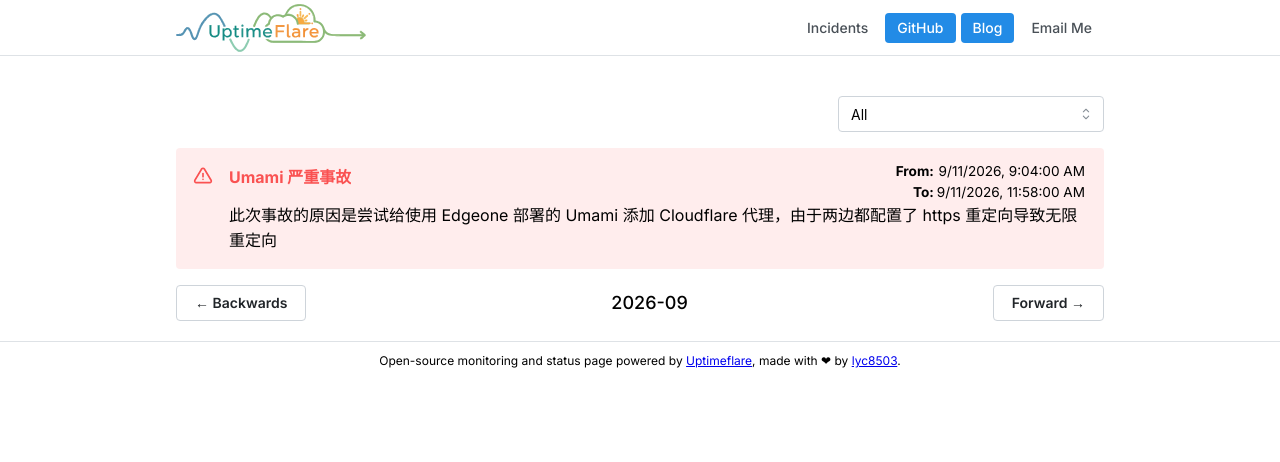
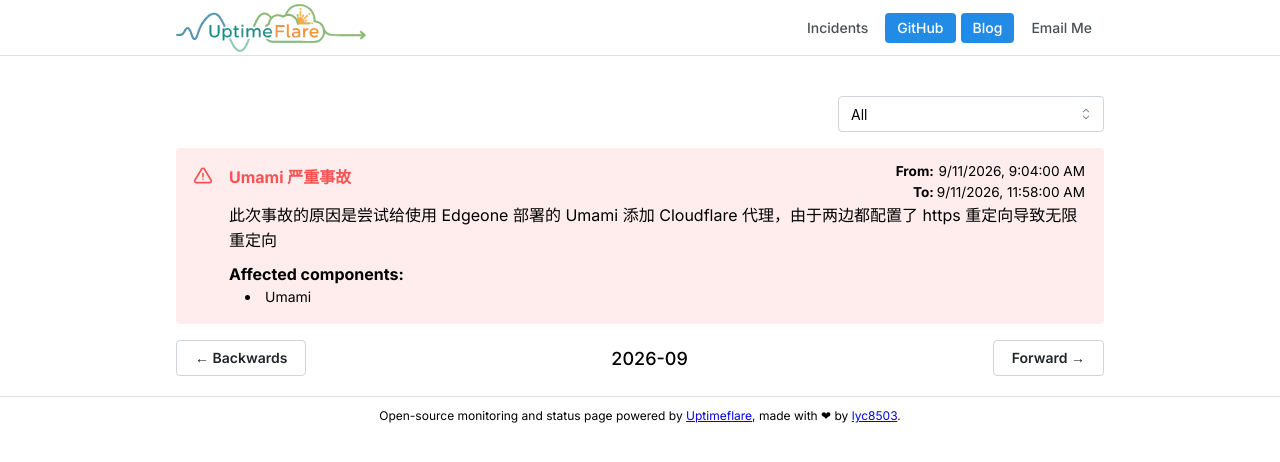
Before and after one commit to wumingshiali/UptimeFlare, a Next.js app: page /incidents in a window 1280 px wide. Shown: the top 462 px of the page. Built offline with nearby package versions, Linux system fonts and the light colour scheme.

Commit message:
Fix typo in maintenance configuration property

```diff
--- a/uptime.config.ts
+++ b/uptime.config.ts
@@ -83,7 +83,7 @@
 
 const maintenances: MaintenanceConfig[] = [
   {
-    monitor: ["umami"],
+    monitors: ["umami"],
     title: "Umami 严重事故",
     body: "此次事故的原因是尝试给使用 Edgeone 部署的 Umami 添加 Cloudflare 代理，由于两边都配置了 https 重定向导致无限重定向",
     start: "2026-09-11T17:04:00+08:00",
```
